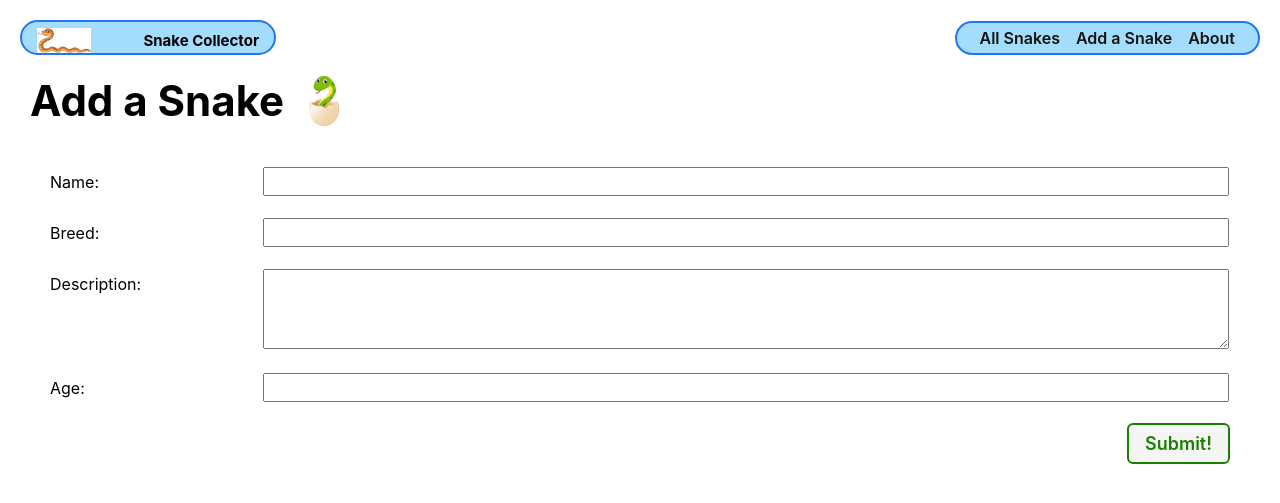
After one commit to kawhite8503/snake-collector-lab, a Django app: page /snakes/create/ in a window 1280 px wide. The commit adds this page. Shown: the top 503 px of the page. Run offline with Django 4.2, Linux system fonts and the light colour scheme.

Commit message:
finish part 3

```diff
--- a/main_app/models.py
+++ b/main_app/models.py
@@ -1,4 +1,5 @@
 from django.db import models
+from django.urls import reverse
 
 # Create your models here.
 class Snake(models.Model):
@@ -9,3 +10,6 @@ class Snake(models.Model):
 
   def __str__(self):
     return self.name
+
+  def get_absolute_url(self):
+    return reverse('snakes_detail', kwargs={'snake_id': self.id})
--- a/main_app/static/css/base.css
+++ b/main_app/static/css/base.css
@@ -258,6 +258,9 @@ nav li {
     padding-top: 6px;
     width: 256px;
     height: 35px;
+    display: flex;
+    justify-content: space-between;
+    flex-direction: row;
   }
 
   @supports (-webkit-backdrop-filter: none) or (backdrop-filter: none) {
--- /dev/null
+++ b/main_app/static/css/form.css
@@ -0,0 +1,39 @@
+.form-container {
+  display: flex;
+  flex-direction: column;
+  width: 100%;
+}
+
+table {
+  padding: 0 40px;
+  width: 100%;
+  border-spacing: 0 20px;
+}
+
+th {
+  text-align: left;
+  padding: 6px 20px 0 0;
+  font-weight: normal;
+  vertical-align: top;
+  font-size: var(--font-reg);
+}
+
+td {
+  max-width: 60%;
+}
+
+td > * {
+  width: 100%;
+  padding: 2px 4px;
+  font-size: var(--font-l);
+}
+
+td > textarea {
+  height: calc(4 * var(--font-l) + 8px);
+  font-family: inherit;
+}
+
+.btn {
+  align-self: flex-end;
+  margin-right: 40px;
+}
--- a/main_app/templates/base.html
+++ b/main_app/templates/base.html
@@ -25,13 +25,14 @@
           alt="The Snake Collector Logo"
           style="max-height: 25px"
         >
-        <h1>Snake Collector</h1>
+        <h1 style="font-size: 15px" style="margin: 0">Snake Collector</h1>
       </div>
     </a>
     <nav>
       <ul>
-        <li><a href="/snakes">All Snakes</a></li>
-        <li><a href="/about">About</a></li>
+        <li><a href="{% url 'snakes_index' %}">All Snakes</a></li>
+        <li><a href="{% url 'snakes_create' %}">Add a Snake</a></li>
+        <li><a href="{% url 'about' %}">About</a></li>
       </ul>
     </nav>
   </header>
--- /dev/null
+++ b/main_app/templates/main_app/snake_form.html
@@ -0,0 +1,26 @@
+{% extends 'base.html' %}
+{% load static %}
+
+{% block head %}
+<link rel="stylesheet" type="text/css" href="{% static 'css/form.css' %}"/>
+{% endblock %}
+
+{% block content %}
+
+<div class="page-header">
+  {% if snake %}
+    <h1>Edit {{ snake.name }}</h1>
+  {% else %}
+    <h1>Add a Snake</h1>
+  {% endif %}
+  <img src="{% static 'images/baby snake.jpeg' %}" alt="A new snake"/>
+</div>
+<form action="" method="post" class="form-container">
+  {% csrf_token %}
+  <table>
+    {{ form.as_table }}
+  </table>
+  <button type="submit" class="btn submit">Submit!</button>
+</form>
+
+{% endblock %}
--- a/main_app/templates/snakes/detail.html
+++ b/main_app/templates/snakes/detail.html
@@ -27,6 +27,10 @@
       <h2>A {{ snake.breed }} baby snake.</h2>
     {% endif %}
     <p>{{ snake.description }}</p>
+    <div class="cat-actions">
+      <a href="{% url 'snakes_update' snake.id %}" class='btn warn'>Edit</a>
+      <a href="{% url 'snakes_delete' snake.id %}" class='btn danger'>Delete</a>
+    </div>
   </div>
 </section>
 
--- a/main_app/urls.py
+++ b/main_app/urls.py
@@ -6,4 +6,7 @@ urlpatterns = [
   path('about/', views.about, name='about'),
   path('snakes/', views.snakes_index, name='snakes_index'),
   path('snakes/<int:snake_id>/', views.snakes_detail, name='snakes_detail'),
+  path('snakes/create/', views.SnakeCreate.as_view(), name="snakes_create"),
+  path('snakes/<int:pk>/update/', views.SnakeUpdate.as_view(), name='snakes_update'),
+  path('snakes/<int:pk>/delete/', views.SnakeDelete.as_view(), name='snakes_delete')
 ]
--- a/main_app/views.py
+++ b/main_app/views.py
@@ -1,4 +1,5 @@
 from django.shortcuts import render
+from django.views.generic.edit import CreateView, UpdateView, DeleteView
 from .models import Snake
 
 # Create your views here.
@@ -12,8 +13,19 @@ def snakes_index(request):
   snakes = Snake.objects.all()
   return render(request, 'snakes/index.html', { 'snakes': snakes})
 
-...
-
 def snakes_detail(request, snake_id):
   snake = Snake.objects.get(id=snake_id)
   return render(request, 'snakes/detail.html', { 'snake': snake })
+
+class SnakeCreate(CreateView):
+  model = Snake
+  fields = '__all__'
+  success_url = '/snakes/'
+
+class SnakeUpdate(UpdateView):
+  model = Snake
+  fields = ['breed', 'description', 'age']
+
+class SnakeDelete(DeleteView):
+  model = Snake
+  success_url = '/snakes/'
```
Also changed, not shown: main_app/templates/main_app/snake_confirm_delete.html (added, +23 -0 lines).
